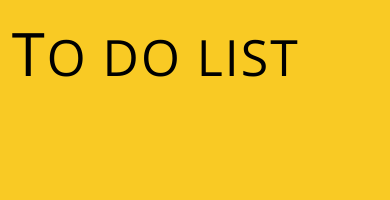
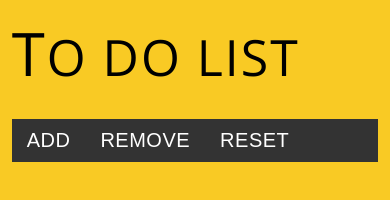
Before and after one commit to conspir0/Task-9, a React app: page / in a window 390 px wide. Built offline with nearby package versions, Linux system fonts and the light colour scheme.

Commit message:
Add Btn component

```diff
--- a/src/components/App.css
+++ b/src/components/App.css
@@ -13,6 +13,14 @@
     font-size: 90px;
 }
 
+.content-btns {
+    display: flex;
+    flex-direction: row;
+    background-color: #333;
+    margin: 0;
+    overflow: hidden;
+}
+
 /* RWD
 ------------------------------------------- */
 @media screen and (max-width: 480px) {
--- a/src/components/App.js
+++ b/src/components/App.js
@@ -1,9 +1,41 @@
 import React, { Component } from "react";
 import "./App.css";
+import Btn from "./Btn";
 
 class App extends Component {
   state = {
     tasks: []
+  };
+
+  handleClick = e => {
+    // Button ADD task
+    // ----------------------------------------
+    if (e.target.name === "add") {
+      const task = {
+        id: this.state.tasks.length + 1,
+        content:
+          "Lorem ipsum dolor sit amet, consectetur adipiscing elit. Pellentesque luctus diam sed volutpat euismod. Aliquam erat volutpat. Quisque viverra, metus eu accumsan condimentum, dui dolor imperdiet erat, sed dapibus libero mauris eget nisi. Pellentesque maximus ex interdum consequat luctus. Nam sed dui massa. Quisque id tincidunt nibh, vel maximus ex"
+      };
+
+      this.setState({
+        tasks: [...this.state.tasks, task]
+      });
+      // Button REMOVE (last) task
+      // ----------------------------------------
+    } else if (e.target.name === "remove") {
+      const tasks = this.state.tasks;
+      tasks.pop();
+
+      this.setState({
+        tasks: [...tasks]
+      });
+      // Button RESET all tasks
+      // ----------------------------------------
+    } else if (e.target.name === "reset") {
+      this.setState({
+        tasks: []
+      });
+    }
   };
 
   render() {
@@ -11,9 +43,9 @@ class App extends Component {
       <section className="content">
         <h1 className="content-title">TO DO LIST</h1>
         <div className="content-btns">
-          {/* <Btn/> */}
-          {/* <Btn/> */}
-          {/* <Btn/> */}
+          <Btn name="add" click={this.handleClick} />
+          <Btn name="remove" click={this.handleClick} />
+          <Btn name="reset" click={this.handleClick} />
         </div>
         {/* <TaskList/> */}
       </section>
--- /dev/null
+++ b/src/components/Btn.css
@@ -0,0 +1,52 @@
+.btn {
+    position: relative;
+    display: block;
+    padding: 20px 30px;
+    background: #333;
+    color: #fff;
+    border: none;
+    font-size: 20px;
+    text-transform: uppercase;
+    letter-spacing: .5px;
+    outline: none;
+    overflow: hidden;
+    transition: .7s;
+}
+
+.btn:before {
+    position: absolute;
+    z-index: 1;
+    bottom: -25%;
+    right: 50%;
+    transform: translate(50%) rotate(45deg);
+    -webkit-transform: translate(50%) rotate(45deg);
+    -moz-transform: translate(50%) rotate(45deg);
+    width: 12px;
+    height: 12px;
+    content: '';
+    background: #f9ca24;
+    transition: .2s;
+}
+
+.btn:hover {
+    cursor: pointer;
+    color: #f6e58d;
+}
+
+.btn:hover:before {
+    bottom: -10%;
+}
+
+/* RWD
+------------------------------------------- */
+@media screen and (max-width: 1024px) {
+    .btn:before {
+        display: none;
+    }
+}
+
+@media screen and (max-width: 480px) {
+    .btn {
+        padding: 10px 15px;
+    }
+}
--- /dev/null
+++ b/src/components/Btn.js
@@ -0,0 +1,12 @@
+import React from "react";
+import "./Btn.css";
+
+const Btn = props => {
+  return (
+    <button className="btn" name={props.name} onClick={props.click}>
+      {props.name}
+    </button>
+  );
+};
+
+export default Btn;
```
